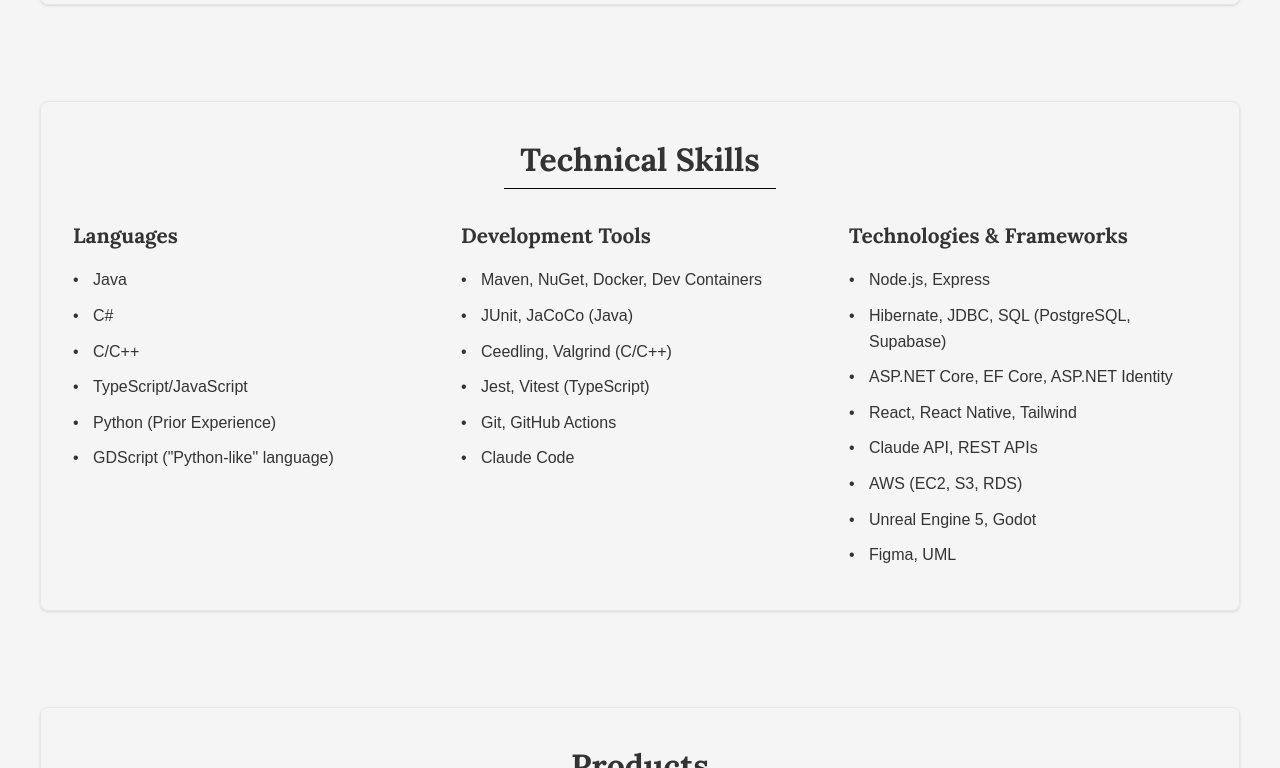
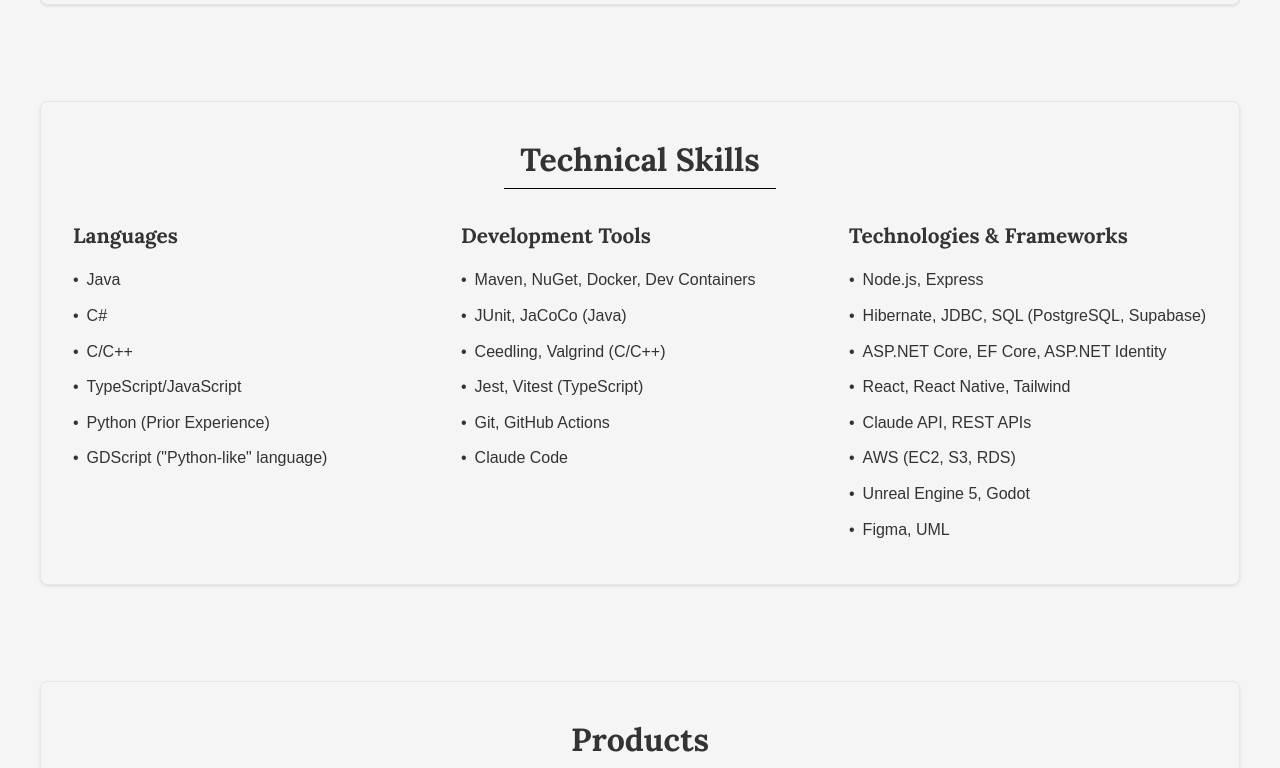
Before and after one commit to NagareNegishi/NagareNegishi.github.io, a React (Vite) app: page / in a window 1280 px wide. Shown: the part 621-1389 px from the top of the page. Built offline with nearby package versions, Linux system fonts and the light colour scheme.

Commit message:
refactor skill #28

```diff
--- a/src/components/Skills.jsx
+++ b/src/components/Skills.jsx
@@ -13,11 +13,9 @@
                             <h3 className="text-[1.3rem] mb-[15px]">{skillCategory.category}</h3>
                             <ul className="list-none">
                                 {skillCategory.items.map((item, itemIndex) => (
-                                    <li
-                                        className="relative mb-2.5 pl-5 before:content-['•'] before:absolute before:left-0"
-                                        key={itemIndex}
-                                    >
-                                        {item}
+                                    <li key={itemIndex} className="flex gap-2 mb-2.5">
+                                        <span className="shrink-0">•</span>
+                                        <span>{item}</span>
                                     </li>
                                 ))}
                             </ul>
```
